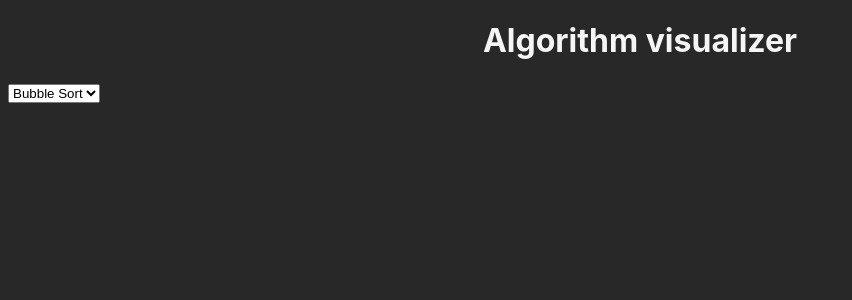
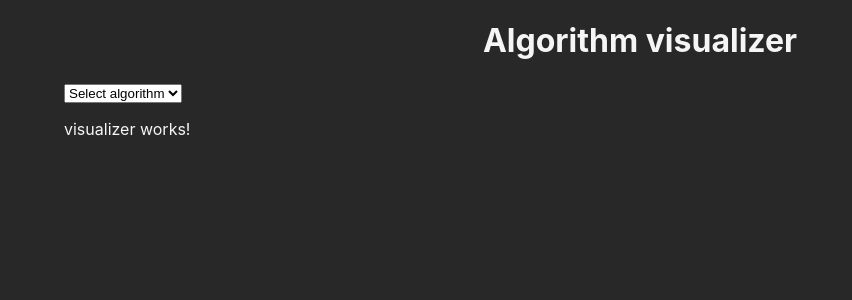
Before and after one commit to vKekz/Algorithm-Visualizer, an Angular app in the folder algorithm-visualizer/: page / in a window 1280 px wide. Shown: the top 300 px of the page, without its empty margins (0-852 px from the left). Built offline with nearby package versions, Linux system fonts and the light colour scheme.

Commit message:
Continued with the selection and started with the visualizer container

```diff
--- a/algorithm-visualizer/src/algorithms/implementations/bubble-sort.ts
+++ b/algorithm-visualizer/src/algorithms/implementations/bubble-sort.impl.ts
@@ -8,6 +8,7 @@ export class BubbleSort implements Algorithm {
     this.type = AlgorithmType.BubbleSort;
 
     const data = [103, 33, 2452, 4, 2, 333];
+    console.log(data);
     console.log(this.sort(data));
   }
 
--- a/algorithm-visualizer/src/app/app.component.css
+++ b/algorithm-visualizer/src/app/app.component.css
@@ -1,3 +1,8 @@
 .title {
   text-align: center;
 }
+
+.container {
+  display: flex;
+  flex-direction: column;
+}
--- a/algorithm-visualizer/src/app/app.component.html
+++ b/algorithm-visualizer/src/app/app.component.html
@@ -1,2 +1,5 @@
 <h1 class="title">Algorithm visualizer</h1>
-<app-algorithm-selector></app-algorithm-selector>
+<div class="container">
+  <app-algorithm-selector></app-algorithm-selector>
+  <app-visualizer></app-visualizer>
+</div>
--- a/algorithm-visualizer/src/app/app.component.ts
+++ b/algorithm-visualizer/src/app/app.component.ts
@@ -1,10 +1,11 @@
 import { Component } from "@angular/core";
 import { AlgorithmSelectorComponent } from "./components/algorithm-selector/algorithm-selector.component";
+import { VisualizerComponent } from "./components/visualizer/visualizer.component";
 
 @Component({
   selector: "app-root",
   standalone: true,
-  imports: [AlgorithmSelectorComponent],
+  imports: [AlgorithmSelectorComponent, VisualizerComponent],
   templateUrl: "./app.component.html",
   styleUrl: "./app.component.css",
 })
--- a/algorithm-visualizer/src/app/components/algorithm-selector/algorithm-selector.component.html
+++ b/algorithm-visualizer/src/app/components/algorithm-selector/algorithm-selector.component.html
@@ -1,5 +1,7 @@
-<select>
-  @for (algorithm of algorithmHandler.getAlgorithms(); track algorithm) {
-    <option>{{ algorithm.type }}</option>
+<select (change)="this.handleAlgorithmSelection($event)">
+  <option [ngValue]="null" selected hidden>Select algorithm</option>
+
+  @for (algorithm of algorithmHandler.getAlgorithms(); track algorithm; let index = $index) {
+    <option [value]="index">{{ algorithm.type }}</option>
   }
 </select>
--- a/algorithm-visualizer/src/app/components/algorithm-selector/algorithm-selector.component.ts
+++ b/algorithm-visualizer/src/app/components/algorithm-selector/algorithm-selector.component.ts
@@ -1,13 +1,21 @@
 import { Component } from "@angular/core";
 import { AlgorithmHandler } from "../../../services/algorithm.handler";
+import { FormsModule } from "@angular/forms";
 
 @Component({
   selector: "app-algorithm-selector",
   standalone: true,
-  imports: [],
+  imports: [FormsModule],
   templateUrl: "./algorithm-selector.component.html",
   styleUrl: "./algorithm-selector.component.css",
 })
 export class AlgorithmSelectorComponent {
   constructor(protected readonly algorithmHandler: AlgorithmHandler) {}
+
+  public handleAlgorithmSelection(event: Event): void {
+    const target = event.target as HTMLSelectElement;
+    const index = Number.parseInt(target.value);
+
+    this.algorithmHandler.selectAlgorithm(index);
+  }
 }
--- /dev/null
+++ b/algorithm-visualizer/src/app/components/visualizer/visualizer.component.html
@@ -0,0 +1 @@
+<p>visualizer works!</p>
--- a/algorithm-visualizer/src/services/algorithm.handler.ts
+++ b/algorithm-visualizer/src/services/algorithm.handler.ts
@@ -1,24 +1,32 @@
 import { Injectable } from "@angular/core";
 import { Algorithm } from "../algorithms/algorithm";
-import { BubbleSort } from "../algorithms/implementations/bubble-sort";
+import { BubbleSort } from "../algorithms/implementations/bubble-sort.impl";
 
 @Injectable({
   providedIn: "root",
 })
 export class AlgorithmHandler {
-  private readonly algorithms: Algorithm[];
+  private readonly algorithmList: Algorithm[];
+  public algorithm?: Algorithm;
 
   constructor() {
-    this.algorithms = [];
+    this.algorithmList = [];
 
     this.registerAlgorithm(new BubbleSort());
   }
 
+  public selectAlgorithm(index: number): void {
+    const algorithm = this.getAlgorithms()[index];
+    console.log(algorithm.type);
+
+    this.algorithm = algorithm;
+  }
+
   private registerAlgorithm(algorithm: Algorithm): void {
-    this.algorithms.push(algorithm);
+    this.algorithmList.push(algorithm);
   }
 
   public getAlgorithms(): Algorithm[] {
-    return this.algorithms;
+    return this.algorithmList;
   }
 }
--- a/algorithm-visualizer/src/styles.css
+++ b/algorithm-visualizer/src/styles.css
@@ -1,5 +1,13 @@
+:root {
+  --body-color: #282828;
+  --text-color: whitesmoke;
+}
+
 body {
   font-family: "SF Pro Text", "SF Pro Icons", "Helvetica Neue", "Helvetica", "Arial", sans-serif;
-  background-color: #282828;
-  color: whitesmoke;
+  background-color: var(--body-color);
+  color: var(--text-color);
+
+  margin: 0 auto;
+  width: 90%;
 }
```
Also changed, not shown: algorithm-visualizer/src/app/components/visualizer/visualizer.component.ts (added, +12 -0 lines), algorithm-visualizer/src/app/components/visualizer/visualizer.component.css (added).
